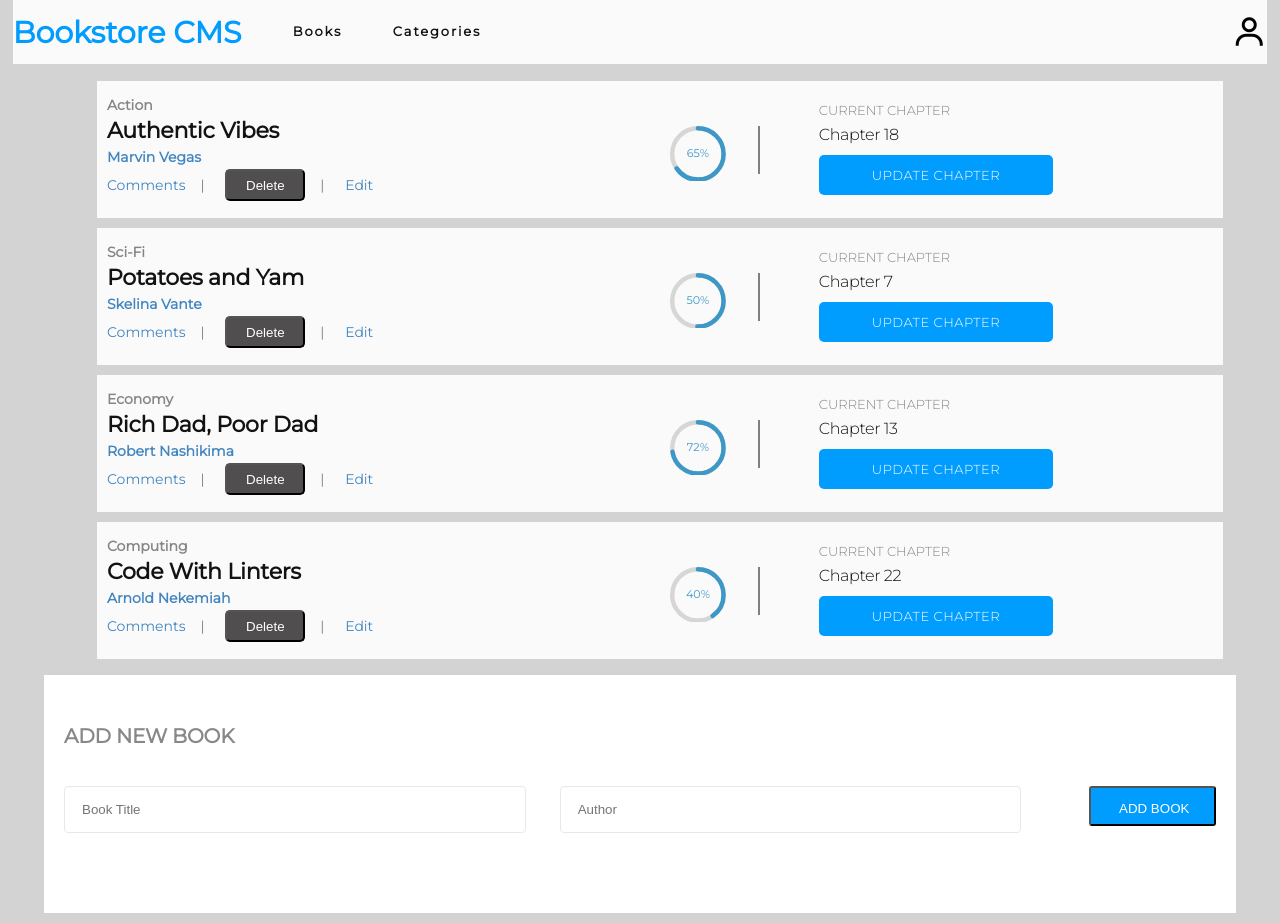
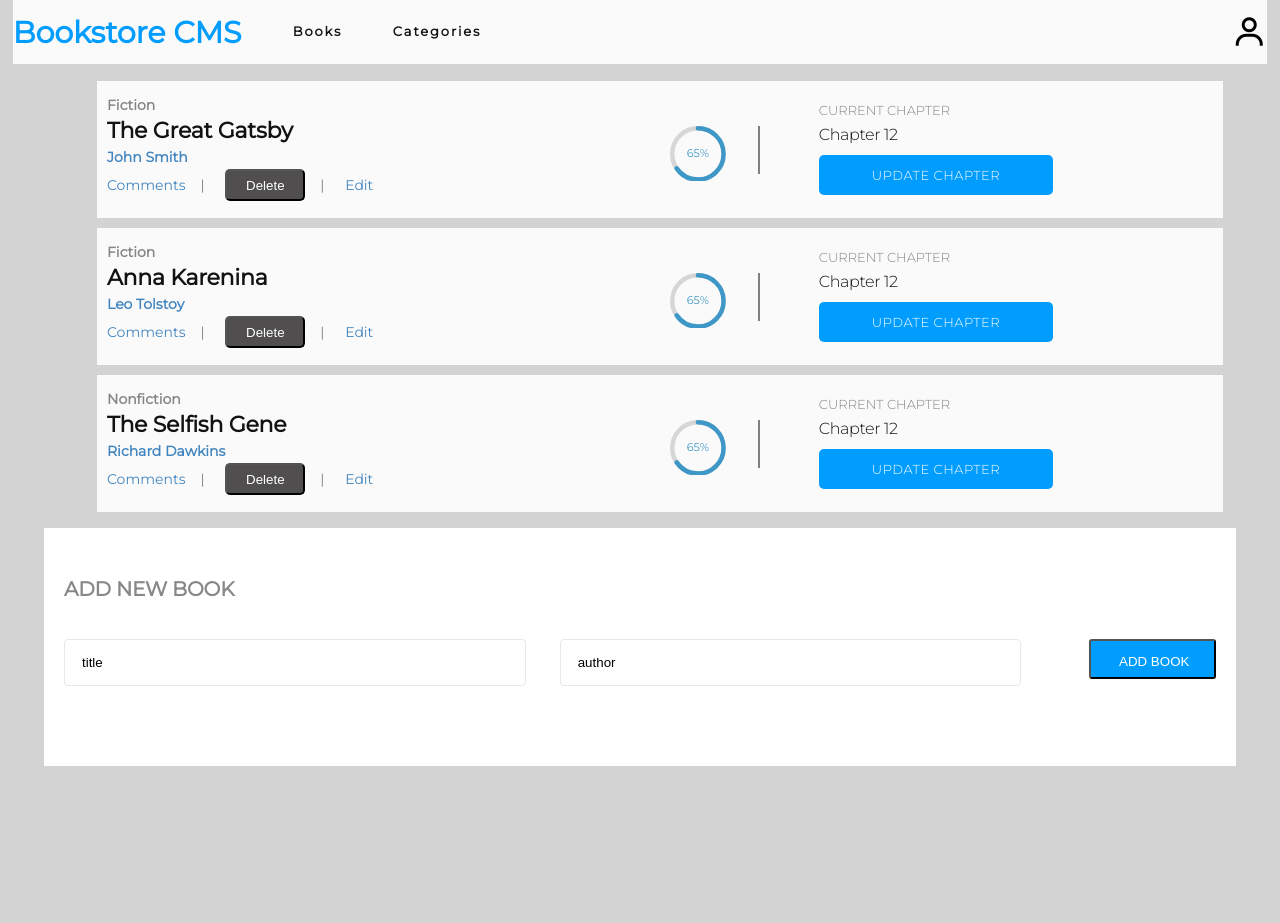
Before and after one commit to marvin-nyalik/bookstore-redux, a React (Create React App) app: page / in a window 1280 px wide. After the commit the page ends 800 px from the top, so only its background shows below. Built offline with nearby package versions, Linux system fonts and the light colour scheme.

Commit message:
Fix linters

```diff
--- a/src/components/BookInfo.js
+++ b/src/components/BookInfo.js
@@ -3,16 +3,16 @@ import BookInfoCol from './BookInfoCol';
 import ChapterInfo from './Chapter';
 import Progress from './progressBar';
 
-const bookInfo = ({ book, setBooks }) => (
+const bookInfo = ({ bookId }) => (
   <div className={infoCss.cover}>
     <div className={infoCss.cont}>
-      <BookInfoCol book={book} setBooks={setBooks} />
+      <BookInfoCol bookId={bookId} />
     </div>
     <div className={infoCss.progress}>
-      <Progress book={book} />
+      <Progress />
     </div>
     <div className={infoCss.chapter}>
-      <ChapterInfo book={book} />
+      <ChapterInfo />
     </div>
   </div>
 );
--- a/src/components/BookInfoCol.js
+++ b/src/components/BookInfoCol.js
@@ -1,12 +1,16 @@
+import { useSelector } from 'react-redux/es/hooks/useSelector';
+import PropTypes from 'prop-types';
 import infoCss from './info.module.css';
 
-const bookInfo = ({ book, setBooks }) => {
-  const handleClick = (book) => {
-    setBooks((previousState) => {
-      const newBooks = previousState.filter((mybook) => mybook.title !== book.title);
-      return newBooks;
-    });
-  };
+const BookInfo = ({ bookId }) => {
+  const book = useSelector((state) => state.books.find((book) => book.item_id === bookId));
+
+  // const handleClick = (book) => {
+  //   setBooks((previousState) => {
+  //     const newBooks = previousState.filter((mybook) => mybook.title !== book.title);
+  //     return newBooks;
+  //   });
+  // };
 
   return (
     <>
@@ -17,7 +21,7 @@ const bookInfo = ({ book, setBooks }) => {
         Comments
         <span>|</span>
         {' '}
-        <button type="button" onClick={() => handleClick(book)} className={infoCss.delete}>Delete</button>
+        <button type="button" className={infoCss.delete}>Delete</button>
         <span>|</span>
         {' '}
         Edit
@@ -26,4 +30,8 @@ const bookInfo = ({ book, setBooks }) => {
   );
 };
 
-export default bookInfo;
+BookInfo.propTypes = {
+  bookId: PropTypes.string.isRequired,
+};
+
+export default BookInfo;
--- a/src/components/Chapter.js
+++ b/src/components/Chapter.js
@@ -1,12 +1,12 @@
 import infoCss from './info.module.css';
 
-const chapterInfo = ({ book }) => (
+const chapterInfo = () => (
   <>
     <p className={infoCss.chapterTitle}>CURRENT CHAPTER</p>
     <p className={infoCss.chapterNo}>
       Chapter
       {' '}
-      {book.chapter}
+      12
     </p>
     <button type="button" className={infoCss.update}>UPDATE CHAPTER</button>
   </>
--- a/src/components/addBook.js
+++ b/src/components/addBook.js
@@ -1,61 +1,51 @@
-import { useState } from 'react';
-import PropTypes from 'prop-types';
 import add from './addBook.module.css';
 
-const AddBook = ({ setBooks }) => {
-  const [title, setTitle] = useState('');
-  const [author, setAuthor] = useState('');
+const AddBook = () => (
+//   const [title, setTitle] = useState('');
+//   const [author, setAuthor] = useState('');
 
-  const handleTitleChange = (event) => {
-    setTitle(event.target.value);
-  };
-  const handleAuthorChange = (event) => {
-    setAuthor(event.target.value);
-  };
+  //   const handleTitleChange = (event) => {
+  //     setTitle(event.target.value);
+  //   };
+  //   const handleAuthorChange = (event) => {
+  //     setAuthor(event.target.value);
+  //   };
 
-  const handleSubmit = (event) => {
-    event.preventDefault();
-    if (title !== '' && author !== '') {
-      const book = {
-        category: 'Computing',
-        title,
-        author,
-        chapter: Math.floor(Math.random() * 10),
-        progress: Math.ceil(Math.random() * 100),
-      };
+  //   const handleSubmit = (event) => {
+  //     event.preventDefault();
+  //     if (title !== '' && author !== '') {
+  //   const book = {
+  //     category: 'Computing',
+  //     title,
+  //     author,
+  //   };
 
-      setBooks((previousState) => [...previousState, book]);
-      setAuthor('');
-      setTitle('');
-    }
-  };
-
-  return (
+  //   setBooks((previousState) => [...previousState, book]);
+  //       setAuthor('');
+  //       setTitle('');
+  //     }
+  //   };
   <div className={add.cover}>
     <h3 className={add.heading}>ADD NEW BOOK</h3>
-      <form className={add.form} onSubmit={handleSubmit}>
+    <form className={add.form}>
       <input
         type="text"
         placeholder="Book Title"
         className={add.input}
-          onChange={handleTitleChange}
-          value={title}
+        value="title"
       />
       <input
         type="text"
         placeholder="Author"
         className={add.input}
-          value={author}
-          onChange={handleAuthorChange}
+        value="author"
       />
       <button type="submit" className={add.submit}>ADD BOOK</button>
     </form>
   </div>
 );
-};
-
-AddBook.propTypes = {
-  setBooks: PropTypes.func.isRequired,
-};
+// AddBook.propTypes = {
+//   setBooks: PropTypes.func.isRequired,
+// };
 
 export default AddBook;
--- a/src/components/book.js
+++ b/src/components/book.js
@@ -1,51 +1,53 @@
-import { useState } from 'react';
+import { useSelector } from 'react-redux';
 import BookInfo from './BookInfo';
 import AddBook from './addBook';
 
 const Books = () => {
-  const [allBooks, setBooks] = useState([
-    {
-      category: 'Action',
-      title: 'Authentic Vibes',
-      author: 'Marvin Vegas',
-      chapter: 18,
-      progress: 65,
-    },
-    {
-      category: 'Sci-Fi',
-      title: 'Potatoes and Yam',
-      author: 'Skelina Vante',
-      chapter: 7,
-      progress: 50,
-    },
-    {
-      category: 'Economy',
-      title: 'Rich Dad, Poor Dad',
-      author: 'Robert Nashikima',
-      chapter: 13,
-      progress: 72,
-    },
-    {
-      category: 'Computing',
-      title: 'Code With Linters',
-      author: 'Arnold Nekemiah',
-      chapter: 22,
-      progress: 40,
-    },
-  ]);
+  const reduxBooks = useSelector((state) => state.books);
+
+  // const [allBooks, setBooks] = useState([
+  //   {
+  //     category: 'Action',
+  //     title: 'Authentic Vibes',
+  //     author: 'Marvin Vegas',
+  //     chapter: 18,
+  //     progress: 65,
+  //   },
+  //   {
+  //     category: 'Sci-Fi',
+  //     title: 'Potatoes and Yam',
+  //     author: 'Skelina Vante',
+  //     chapter: 7,
+  //     progress: 50,
+  //   },
+  //   {
+  //     category: 'Economy',
+  //     title: 'Rich Dad, Poor Dad',
+  //     author: 'Robert Nashikima',
+  //     chapter: 13,
+  //     progress: 72,
+  //   },
+  //   {
+  //     category: 'Computing',
+  //     title: 'Code With Linters',
+  //     author: 'Arnold Nekemiah',
+  //     chapter: 22,
+  //     progress: 40,
+  //   },
+  // ]);
 
   return (
     <>
       <ul>
-        {allBooks.map((book) => (
-          <div key={book.title}>
+        {reduxBooks.map((book) => (
+          <div key={book.item_id}>
             {' '}
-            <BookInfo book={book} setBooks={setBooks} />
+            <BookInfo key={book.item_id} bookId={book.item_id} />
             {' '}
           </div>
         ))}
       </ul>
-      <AddBook setBooks={setBooks} />
+      <AddBook />
     </>
   );
 };
--- a/src/components/progressBar.js
+++ b/src/components/progressBar.js
@@ -1,8 +1,8 @@
 import { CircularProgressbar } from 'react-circular-progressbar';
 import 'react-circular-progressbar/dist/styles.css';
 
-const progress = ({ book }) => {
-  const value = book.progress;
+const progress = () => {
+  const value = 65;
   return (
     <>
       <CircularProgressbar value={value} text={`${value}%`} />
--- a/src/index.js
+++ b/src/index.js
@@ -1,13 +1,17 @@
 import React from 'react';
 import ReactDOM from 'react-dom/client';
 import './index.css';
+import { Provider } from 'react-redux';
 import App from './App';
 import reportWebVitals from './reportWebVitals';
+import store from './redux/store';
 
 const root = ReactDOM.createRoot(document.getElementById('root'));
 root.render(
   <React.StrictMode>
-    <App />
+    <Provider store={store}>
+      <App />
+    </Provider>
   </React.StrictMode>,
 );
 
```
Also changed, not shown: src/redux/categories/categoriesSlice.js (+3 -4 lines), 1 other file (tests, documents, lock files or other folders). Lines whose indentation alone changed are shown as unchanged.
